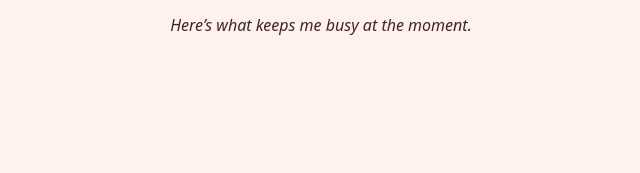
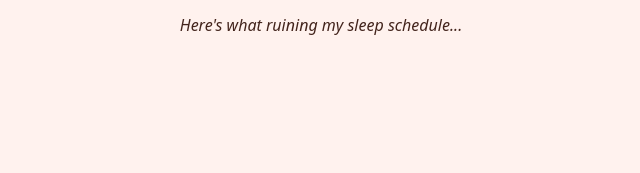
Before and after one commit to noahpop77/sawaBlog, an Astro site: page /now in a window 1280 px wide. Shown: the part 345-518 px from the top of the page, 319-959 px from the left. Built offline with nearby package versions, Linux system fonts and the light colour scheme; Astro itself is replaced by a stand-in of ours; a web font is replaced by a local one.

Commit message:
updated the now

```diff
--- a/src/pages/now.astro
+++ b/src/pages/now.astro
@@ -8,7 +8,7 @@ const lastUpdate = "November 16, 2026";
 <BaseLayout title={`Now — ${site.name}`} description="What I'm doing now.">
   <header class="shell page-head">
     <h1>Now</h1>
-    <p>Here&rsquo;s what keeps me busy at the moment.</p>
+    <p>Here's what ruining my sleep schedule...</p>
   </header>
 
   <div class="shell now-content">
```
